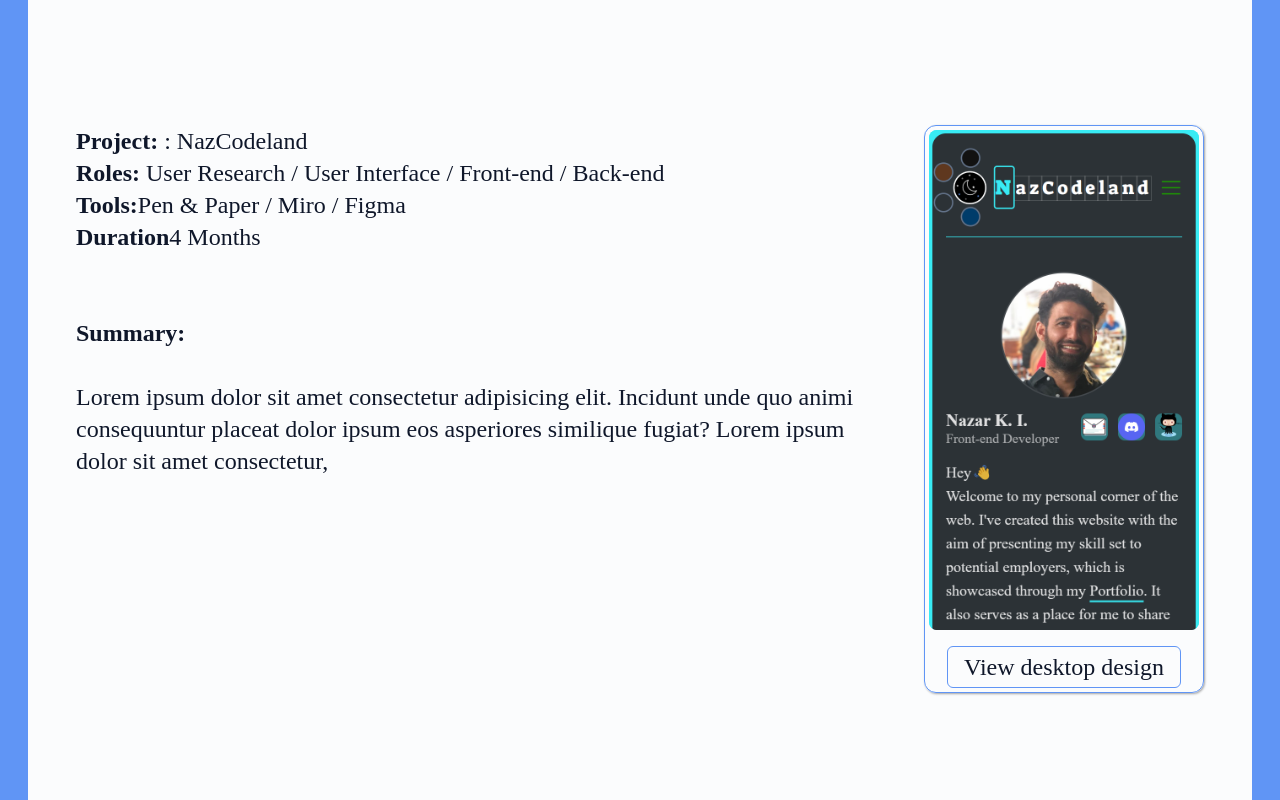
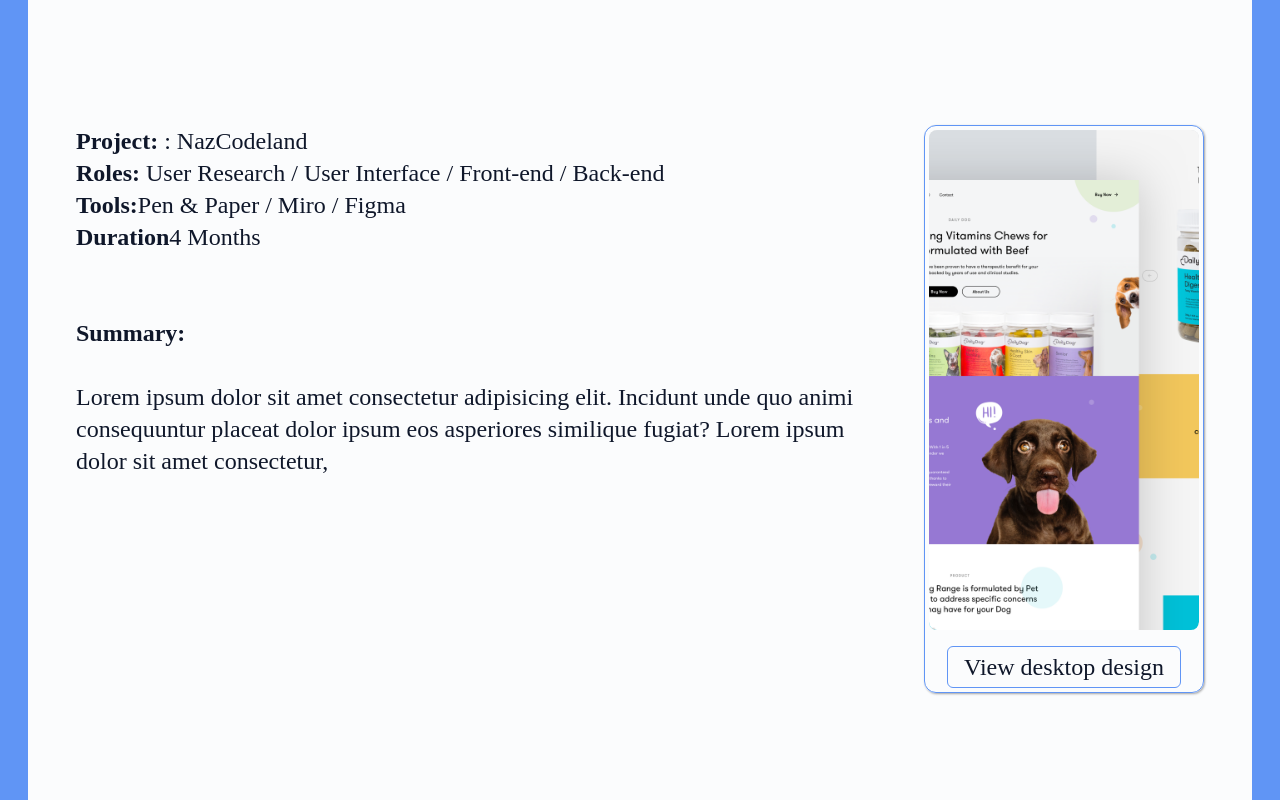
Before and after one commit to NazCodeland/NazCodeland-V2, a SvelteKit app: page /portfolio in a window 1280 px wide. Shown: the part 1080-1880 px from the top of the page. Built offline with nearby package versions, Linux system fonts and the light colour scheme; a web font is replaced by a local one.

Commit message:
style: change 'max-inline-size' from a tailwind dynamic class to a dynamic inline css class

```diff
--- a/src/lib/components/Header.svelte
+++ b/src/lib/components/Header.svelte
@@ -13,9 +13,9 @@
 </script>
 
 <header
-	style="padding-inline-start: {paddingInlineStart};padding-inline-end: {paddingInlineEnd};"
-	class="{position} left-0 right-0 top-0 z-20 m-auto flex w-full max-w-[{inlineSize}px] items-center justify-between
-					gap-4 bg-secondaryColor pt-6 pb-3 sm:pt-3
+	style="padding-inline-start: {paddingInlineStart};padding-inline-end: {paddingInlineEnd}; max-inline-size: {inlineSize}px"
+	class="{position} left-0 right-0 top-0 z-20 m-auto flex w-full items-center justify-between
+					gap-4 bg-secondaryColor pb-3 pt-6 sm:pt-3
 					md:border-b md:border-solid md:border-primaryColor md:pt-1">
 	<a
 		href="#mainContent"
--- a/src/routes/(app)/portfolio/+page.svelte
+++ b/src/routes/(app)/portfolio/+page.svelte
@@ -16,51 +16,6 @@
 		<Project
 			{parentInlineSize}
 			imageName="nazCodelandMobile"
-			project="NazCodeland"
-			roles="User Research / User Interface / Front-end / Back-end"
-			tools="Pen & Paper / Miro / Figma"
-			duration="4 Months">
-			<div slot="after">
-				<p><strong>Project: </strong>: NazCodeland</p>
-				<p><strong>Roles: </strong>User Research / User Interface / Front-end / Back-end</p>
-				<p><strong>Tools:</strong>Pen & Paper / Miro / Figma</p>
-				<p><strong>Duration</strong>4 Months</p>
-				<br />
-				<br />
-				<strong>Summary:</strong>
-				<br />
-				<br />
-				Lorem ipsum dolor sit amet consectetur adipisicing elit. Incidunt unde quo animi consequuntur
-				placeat dolor ipsum eos asperiores similique fugiat? Lorem ipsum dolor sit amet consectetur,
-				adipisicing elit. Animi quidem aliquid culpa. Placeat nulla beatae sint molestias, fugit tempora
-			</div>
-		</Project>
-
-		<Project
-			{parentInlineSize}
-			imageName="nazCodelandMobile"
-			project="NazCodeland"
-			roles="User Research / User Interface / Front-end / Back-end"
-			tools="Pen & Paper / Miro / Figma"
-			duration="4 Months">
-			<div slot="before">
-				<p><strong>Project: </strong>: NazCodeland</p>
-				<p><strong>Roles: </strong>User Research / User Interface / Front-end / Back-end</p>
-				<p><strong>Tools:</strong>Pen & Paper / Miro / Figma</p>
-				<p><strong>Duration</strong>4 Months</p>
-				<br />
-				<br />
-				<strong>Summary:</strong>
-				<br />
-				<br />
-				Lorem ipsum dolor sit amet consectetur adipisicing elit. Incidunt unde quo animi consequuntur
-				placeat dolor ipsum eos asperiores similique fugiat? Lorem ipsum dolor sit amet consectetur,
-			</div>
-		</Project>
-
-		<Project
-			{parentInlineSize}
-			imageName="pawFoodMobile"
 			project="NazCodeland"
 			roles="User Research / User Interface / Front-end / Back-end"
 			tools="Pen & Paper / Miro / Figma"
@@ -147,27 +102,6 @@
 				placeat dolor ipsum eos asperiores similique fugiat? Lorem ipsum dolor sit amet consectetur,
 			</div>
 		</Project>
-		<Project
-			{parentInlineSize}
-			imageName="pawFood"
-			project="NazCodeland"
-			roles="User Research / User Interface / Front-end / Back-end"
-			tools="Pen & Paper / Miro / Figma"
-			duration="4 Months">
-			<div slot="before">
-				<p><strong>Project: </strong>: NazCodeland</p>
-				<p><strong>Roles: </strong>User Research / User Interface / Front-end / Back-end</p>
-				<p><strong>Tools:</strong>Pen & Paper / Miro / Figma</p>
-				<p><strong>Duration</strong>4 Months</p>
-				<br />
-				<br />
-				<strong>Summary:</strong>
-				<br />
-				<br />
-				Lorem ipsum dolor sit amet consectetur adipisicing elit. Incidunt unde quo animi consequuntur
-				placeat dolor ipsum eos asperiores similique fugiat? Lorem ipsum dolor sit amet consectetur,
-			</div>
-		</Project>
 	</div>
 </main>
 
```
